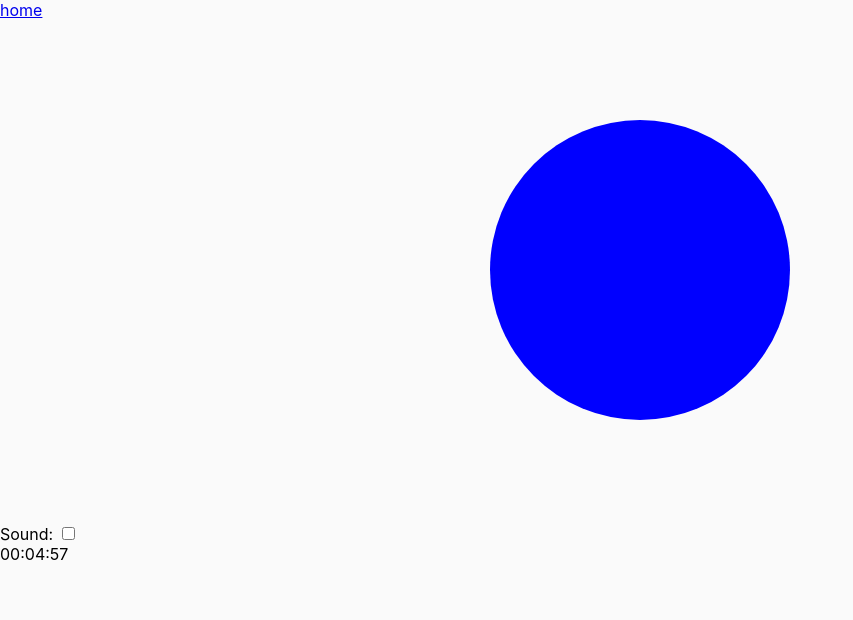
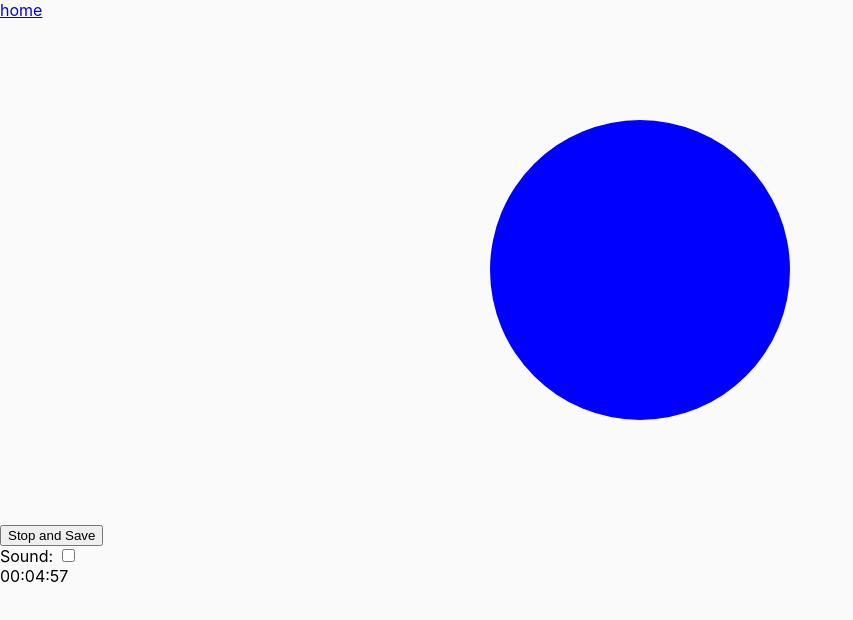
Before and after one commit to gadicc/psytrain, a React (Create React App) app in the folder ui/: page /tattva in a window 1280 px wide. Both pictures are taken after a click on the button "5m". Shown: the top 620 px of the page, without its empty margins (0-853 px from the left). Built offline with nearby package versions, Linux system fonts and the light colour scheme; no server answers.

Commit message:
start of time tracking

```diff
--- a/ui/src/Tattva.js
+++ b/ui/src/Tattva.js
@@ -63,25 +63,46 @@ export default function() {
   const [audioContext] = useState(() => new AudioContext());
   const [sound, setSound] = useState(false);
   const [length, setLength] = useState(false);
+  const [rotateTime] = useState(2000);
 
   const tattva = tattvas[i];
 
   const iRef = useRef();
   iRef.current = i;
 
+  const startTimeRef = useRef();
   const intervalRef = useRef();
 
   const start = useCallback(
     () => {
+      startTimeRef.current = Date.now();
       intervalRef.current = setInterval(
         () => setI(iRef.current+1 < tattvas.length ? iRef.current+1 : 0),
-        2000
+        rotateTime
       );
     },
     []
   );
 
   useEffect(() => () => { if (intervalRef.current) clearInterval(intervalRef.current) }, []);
+
+  const stateRef = useRef();
+
+  const stopAndSave = useCallback(
+    () => {
+      clearInterval(intervalRef.current);
+      const length = stateRef.current.length;
+      const diff = Date.now() - startTimeRef.current;
+      const minutes = Math.floor((diff>length+1000 || diff<length ? diff : length) / (1000*60));
+      const doc = { exercise: 'tattva', mode: 'rotate', rotateTime, minutes };
+      console.log(doc)
+    }
+  );
+
+  stateRef.current = { length };
+  useEffect(() => () => {
+    // if !saved then save
+  });
 
   return (
     <div>
@@ -95,11 +116,17 @@ export default function() {
 
       <div style={{ height: '100px'}} />
 
-      { !length &&
-        <div>
-          <button onClick={() => start() || setLength(5*1000*60)}>5m</button>
-          <button onClick={() => start() || setLength(10*1000*60)}>10m</button>
-        </div>
+      { length
+        ?
+          <div>
+            <button onClick={() => stopAndSave()}>Stop and Save</button>
+          </div>
+        :
+          <div>
+            <button onClick={() => start() || setLength(5*1000)}>5s</button>
+            <button onClick={() => start() || setLength(5*1000*60)}>5m</button>
+            <button onClick={() => start() || setLength(10*1000*60)}>10m</button>
+          </div>
       }
 
       <div>
--- a/ui/src/Timer.js
+++ b/ui/src/Timer.js
@@ -1,5 +1,5 @@
 import React, { useState, useEffect } from 'react';
-import chime from './bell';
+import playChime from './bell';
 
 // https://stackoverflow.com/a/33909506/1839099
 function parseMsToUnits(milliseconds) {
@@ -24,7 +24,7 @@ function parseMsToUnits(milliseconds) {
   return { h, m, s };
 }
 
-function Timer({ length }) {
+function Timer({ length, chime, onDone }) {
   const [ now, setNow ] = useState( () => Date.now() );
   const [ end ] = useState( () => now + length );
   const [ finished, setFinished ] = useState(false);
@@ -32,7 +32,9 @@ function Timer({ length }) {
   const diff = end - now;
   if (!finished && diff <= 0) {
     setFinished(true);
-    chime();
+
+    if (chime !== false)
+      playChime();
   }
 
   useEffect(() => {
```
